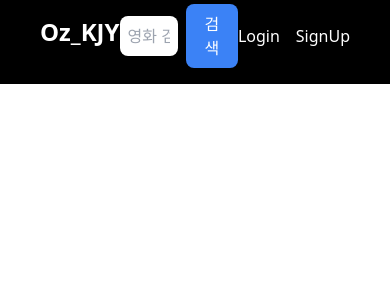
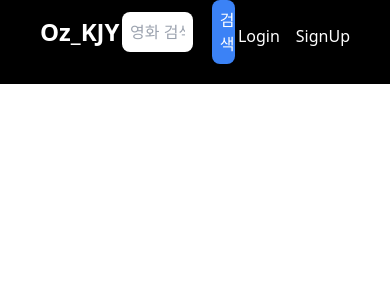
Before and after one commit to kjy0124/oz_movie_pj, a React (Vite) app: page / in a window 390 px wide. Shown: the top 300 px of the page. Built offline with nearby package versions, Linux system fonts and the light colour scheme; no server answers.

Commit message:
💄 반응형 스타일 추가

```diff
--- a/src/components/NavBar.jsx
+++ b/src/components/NavBar.jsx
@@ -13,6 +13,16 @@ function NavBar() {
 
   // 페이지 이동을 위한 navigate 함수
   const nav = useNavigate();
+
+  const [isMobile, setIsMobile] = useState(window.innerWidth <= 640);
+
+  useEffect(() => {
+    const handleResize = () => {
+      setIsMobile(window.innerWidth <= 640);
+    };
+    window.addEventListener("resize", handleResize);
+    return () => window.removeEventListener("resize", handleResize);
+  }, []);
 
   const goHome = () => {
     nav("/home");
@@ -42,8 +52,26 @@ function NavBar() {
         Oz_KJY
       </h2>
 
-      {/* 검색창과 버튼 - flex로 중앙 정렬 */}
-      {/* space-x-2 x축으로 간격 8px 추가 */}
+      {/* 모바일 */}
+      {isMobile ? (
+        <div className="flex justify-evenly items-center space-x-4">
+          <input
+            type="text"
+            placeholder="영화 검색..."
+            value={searchTerm}
+            onChange={handleInputChange}
+            className="w-3/5 p-2 mb-2 rounded-lg text-black"
+          />
+          <button
+            className="w-1/5 p-2 mb-2 bg-blue-500 hover:bg-blue-600 rounded-lg"
+            onClick={handleSearch}
+          >
+            검색
+          </button>
+        </div>
+      ) : (
+        // {/* 검색창과 버튼 - flex로 중앙 정렬 */}
+        // {/* space-x-2 x축으로 간격 8px 추가 */}
         <div className="flex w-1/2 justify-center items-center space-x-2">
           <input
             type="text"
@@ -59,6 +87,8 @@ function NavBar() {
             검색
           </button>
         </div>
+      )}
+
       {/* flexbox, 요소 간 간격 4, 자동 마진으로 우측 정렬 */}
       <div className="flex space-x-4">
         <button>Login</button>
--- a/src/pages/Main.jsx
+++ b/src/pages/Main.jsx
@@ -44,6 +44,16 @@ function Main() {
     [filterListData]
   );
 
+  const [isMobile, setIsMobile] = useState(window.innerWidth <= 640);
+
+  useEffect(() => {
+    const handleResize = () => {
+      setIsMobile(window.innerWidth <= 640);
+    };
+    window.addEventListener("resize", handleResize);
+    return () => window.removeEventListener("resize", handleResize);
+  }, []);
+
   // console.log(filterListData);
   return (
     <>
@@ -72,7 +82,23 @@ function Main() {
           </SwiperSlide>
         ))}
       </Swiper>
+
       <h2 className="text-2xl font-bold mt-8 mb-4">영화 목록</h2>
+
+      {isMobile ? (
+        <div className="grid grid-cols-2 gap-4 ">
+          {/* 성인 인증 불필요한 영화만 나오게 */}
+          {filterListData.map((movie) => (
+            <MovieCard
+              key={movie.id}
+              id={movie.id}
+              poster_path={movie.poster_path}
+              title={movie.title}
+              vote_average={movie.vote_average}
+            />
+          ))}
+        </div>
+      ) : (
         <div className="grid grid-cols-4 gap-4">
           {/* 성인 인증 불필요한 영화만 나오게 */}
           {filterListData.map((movie) => (
@@ -85,6 +111,7 @@ function Main() {
             />
           ))}
         </div>
+      )}
     </>
   );
 }
--- a/src/pages/MovieDetail.jsx
+++ b/src/pages/MovieDetail.jsx
@@ -42,6 +42,15 @@ function MovieDetail() {
     };
     fetchDetail();
   }, [id]);
+  const [isMobile, setIsMobile] = useState(window.innerWidth <= 640);
+
+  useEffect(() => {
+    const handleResize = () => {
+      setIsMobile(window.innerWidth <= 640);
+    };
+    window.addEventListener("resize", handleResize);
+    return () => window.removeEventListener("resize", handleResize);
+  }, []);
   if (!movieDetailData)
     return <p className="text-center mt-20 text-gray-500">로딩 중...</p>;
 
@@ -49,9 +58,11 @@ function MovieDetail() {
   return (
     <div className="min-h-screen p-6">
       {movieDetailData && (
-        <div className="flex flex-row max-w-screen-lg mx-auto space-x-8">
+        <div
+          className={`flex ${isMobile ? "flex-col space-y-8" : "flex-row space-x-8"} max-w-screen-lg mx-auto`}
+        >
           {/* 왼쪽 포스터 이미지 */}
-          <div className="flex-shrink-0 w-1/3">
+          <div className={`${isMobile ? "w-full" : "w-1/3"} flex-shrink-0`}>
             <img
               src={`https://image.tmdb.org/t/p/w500${movieDetailData.poster_path}`}
               alt=""
--- a/src/pages/Search.jsx
+++ b/src/pages/Search.jsx
@@ -41,6 +41,15 @@ function Search() {
     }
   }, [query]);
   console.log(movies);
+  const [isMobile, setIsMobile] = useState(window.innerWidth <= 640);
+
+  useEffect(() => {
+    const handleResize = () => {
+      setIsMobile(window.innerWidth <= 640);
+    };
+    window.addEventListener("resize", handleResize);
+    return () => window.removeEventListener("resize", handleResize);
+  }, []);
 
   return (
     <div>
@@ -48,7 +57,9 @@ function Search() {
       {loading ? (
         <p>로딩 중...</p>
       ) : movies.length > 0 ? (
-        <div className="grid grid-cols-5 gap-4">
+        <div
+          className={`grid ${isMobile ? "grid-cols-2" : "grid-cols-5"} gap-4`}
+        >
           {movies.map((movie) => (
             <MovieCard
               key={movie.id}
```
Lines whose indentation alone changed are shown as unchanged.
